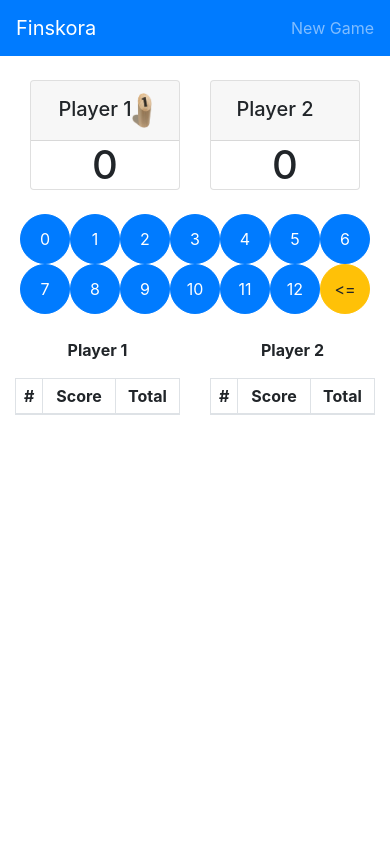
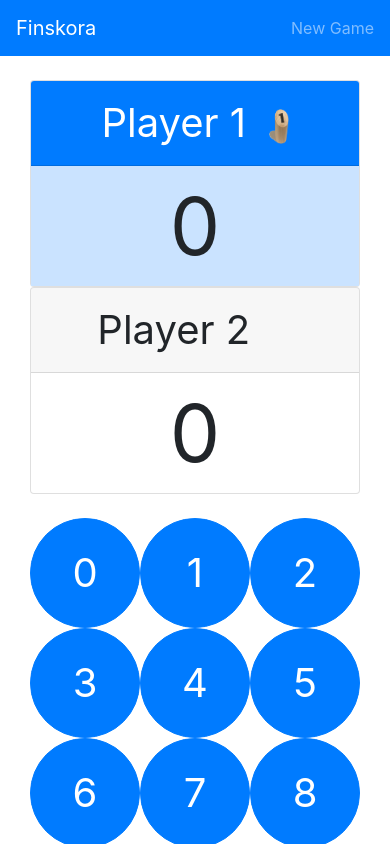
Before and after one commit to cruskit/finskora, a React (Create React App) app: page / in a window 390 px wide. Shown: the top 844 px of the page. Built offline with nearby package versions, Linux system fonts and the light colour scheme.

Commit message:
>Updated button sizes to make easier to hit on an iPad (still need to do some more dynamic sizing for an iPhone)

```diff
--- a/src/App.css
+++ b/src/App.css
@@ -16,10 +16,32 @@
   text-align: center;
 }
 .btn-circle.btn-xl {
-  width: 70px;
-  height: 70px;
-  padding: 10px 16px;
-  border-radius: 35px;
-  font-size: 14px;
+  width: 110px;
+  height: 110px;
+  padding: 0px 0px;
+  border-radius: 55px;
+  font-size: 40px;
   text-align: center;
 }
+
+.leaderboard-name-current {
+  font-size: 40px;
+  color: white;
+  background-color:  #007bff !important;;
+}
+
+.leaderboard-name {
+  font-size: 40px;
+}
+
+
+.leaderboard-score-current {
+  font-size: 80px;
+  text-align: center;
+  background-color: #cae3ff;
+}
+
+.leaderboard-score {
+  font-size: 80px;
+  text-align: center;
+}
--- a/src/App.js
+++ b/src/App.js
@@ -116,16 +116,34 @@ class App extends React.Component {
 
 class LeaderBoard extends React.Component {
 
+  getScoreClass(playerNum) {
+    if (playerNum === this.props.currentPlayer) {
+      return "leaderboard-score-current";
+    }
+    // TODO: handle eliminated players
+    return "leaderboard-score";
+  }
+
+  getNameClass(playerNum) {
+    if (playerNum === this.props.currentPlayer) {
+      return "leaderboard-name-current";
+    }
+    // TODO: handle eliminated players
+    return "leaderboard-name";
+  }
+
   renderScores() {
     const scores = this.props.playerNames.map((name, number) => {
       return (
         <Col>
           <Card>
-            <Card.Header as="h5">
-              {name}
+            <Card.Header className={this.getNameClass(number)}>
+              {name} &nbsp;
               <Image src={PinImage} className={number === this.props.currentPlayer ? "visible" : "invisible"} />
             </Card.Header>
-            <Card.Text as="h1">
+            <Card.Text
+              className={this.getScoreClass(number)}
+            >
               {this.props.winner === number ? 'Win!' : this.props.playerTotals[number]}
             </Card.Text>
           </Card>
@@ -154,7 +172,7 @@ class ScorePad extends React.Component {
     return (
       <Button
         onClick={() => this.props.onScoreEntered(scoreValue)}
-        variant="primary btn-circle btn-md"
+        variant="primary btn-circle btn-xl"
         className={this.props.isScoringEnabled ? "visible" : "d-none"}
       >
         {scoreValue}
@@ -166,9 +184,9 @@ class ScorePad extends React.Component {
     return (
       <Button
         onClick={() => this.props.onUndo()}
-        variant="warning btn-circle btn-md"
+        variant="warning btn-circle btn-xl"
       >
-        &lt;=
+        Undo
       </Button>
 
     );
```
Also changed, not shown: 1 other file (tests, documents, lock files or other folders).
